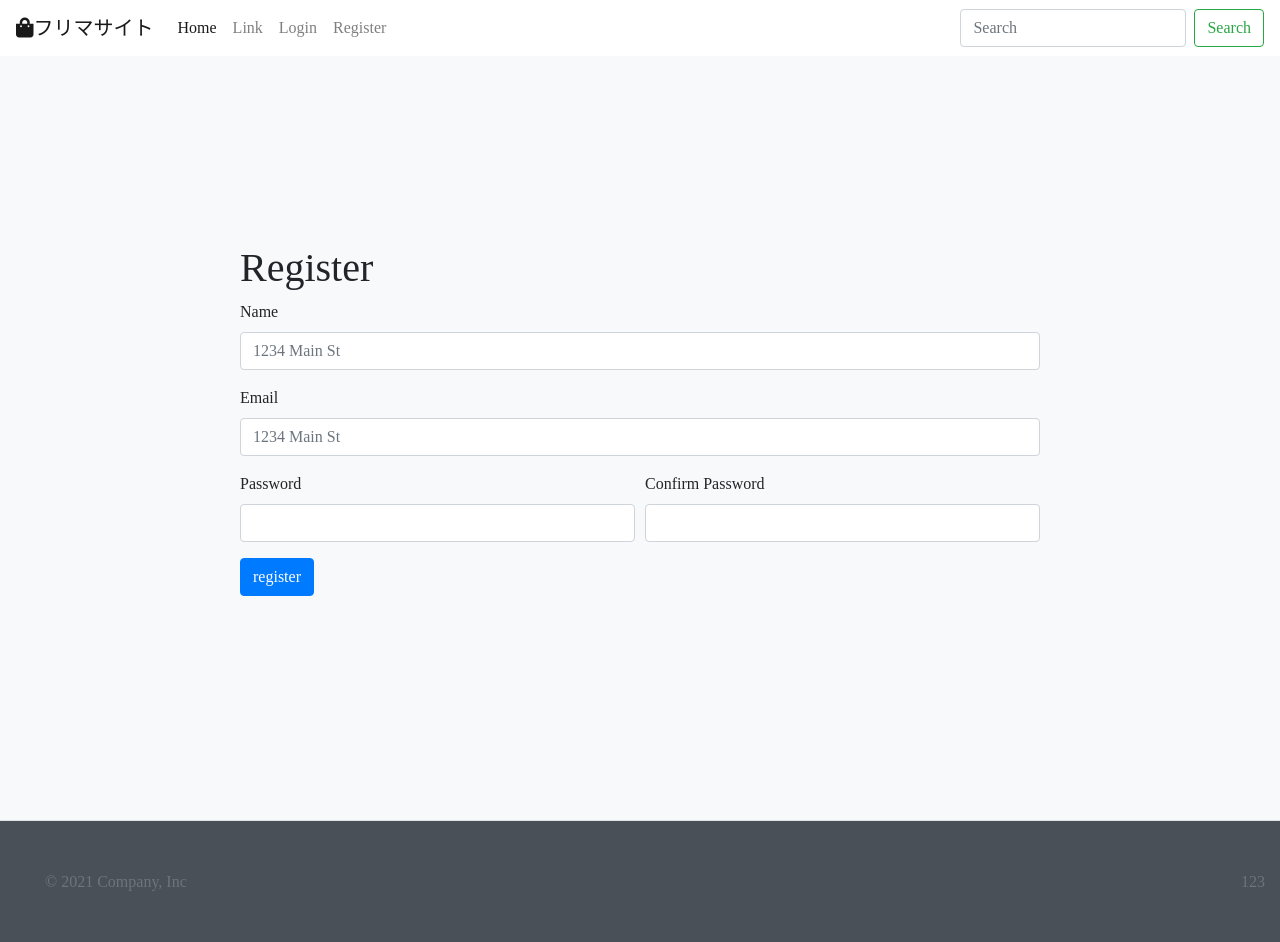
After one commit to jongin1004/codeigniter4-EC-project, a CodeIgniter 4 app: template app/Views/auth/registerForm.php in a window 1280 px wide. The commit adds this page. Run offline with PHP 8.4 and a stand-in for CodeIgniter, Linux system fonts and the light colour scheme; the template is opened without the code that fills it, so the values that code supplies are empty; some libraries are stand-ins or nearby versions; some web fonts are replaced.

Commit message:
add registerForm

```diff
--- a/app/Config/Routes.php
+++ b/app/Config/Routes.php
@@ -45,6 +45,9 @@ $routes->group('meeting', function ($routes)
 });
 
 $routes->get('login', 'AuthController::index');
+$routes->post('login', 'AuthController::authentication');
+$routes->get('register', 'RegisterController::index');
+$routes->post('register', 'RegisterController::register');
 
 /*
  * --------------------------------------------------------------------
--- a/app/Views/auth/loginForm.php
+++ b/app/Views/auth/loginForm.php
@@ -1,7 +1,8 @@
 <?= $this->extend('layout/main') ?>
 
 <?= $this->section('content') ?>
-    <form class="form-signin d-flex flex-column justify-content-center" style="height: 100vh;">
+    <div class=" d-flex flex-column justify-content-center py-7" style="height: 100vh;">
+        <form action="<?= base_url('login?URL='.$_GET['URL']) ?>" method="post" class="form-signin">
             <div class="text-center mb-4">
                 <img class="mb-4" src="/docs/4.6/assets/brand/bootstrap-solid.svg" alt="" width="72" height="72">
                 <h1 class="h3 mb-3 font-weight-normal">Login</h1>
@@ -21,6 +22,6 @@
                 </label>
             </div>
             <button class="btn btn-lg btn-primary btn-block" type="submit">Sign in</button>
-        <p class="mt-5 mb-3 text-muted text-center">© 2017-2021</p>
         </form>
+    </div>
 <?= $this->endSection() ?>
--- /dev/null
+++ b/app/Views/auth/registerForm.php
@@ -0,0 +1,34 @@
+<?= $this->extend('layout/main') ?>
+
+<?= $this->section('content') ?>
+    <div class=" d-flex flex-column justify-content-center py-7" style="height: 100vh;">
+        <h1>Register</h1>
+        <form action="<?= base_url('register') ?>" method="post">
+            <!-- 이름 -->
+            <div class="form-group">
+                <label for="name">Name</label>
+                <input type="text" name="user_name" class="form-control" id="name" placeholder="1234 Main St">
+            </div>
+
+            <!-- 이메일 -->
+            <div class="form-group">
+                <label for="email">Email</label>
+                <input type="email" name="user_email" class="form-control" id="email" placeholder="1234 Main St">
+            </div>
+
+            <!-- 패스워드 -->
+            <div class="form-row">
+                <div class="form-group col-md-6">
+                <label for="password">Password</label>
+                <input type="password" name="user_password" class="form-control" id="password">
+                </div>
+                <div class="form-group col-md-6">
+                <label for="password_confirm">Confirm Password</label>
+                <input type="password" name="password_confirm" class="form-control" id="password_confirm">
+                </div>
+            </div>
+
+            <button type="submit" class="btn btn-primary">register</button>
+        </form>
+    </div>
+<?= $this->endSection() ?>
--- a/app/Views/layout/header.php
+++ b/app/Views/layout/header.php
@@ -15,7 +15,9 @@
         <li class="nav-item">
             <a class="nav-link" href="<?= base_url('login?URL='.current_urL()) ?>">Login</a>
         </li>
-
+        <li class="nav-item">
+            <a class="nav-link" href="<?= base_url('register') ?>">Register</a>
+        </li>
         </ul>
         <form class="form-inline my-2 my-lg-0">
         <input class="form-control mr-sm-2" type="search" placeholder="Search" aria-label="Search">
```
Also changed, not shown: app/Controllers/RegisterController.php (added, +19 -0 lines). Lines whose indentation alone changed are shown as unchanged.
